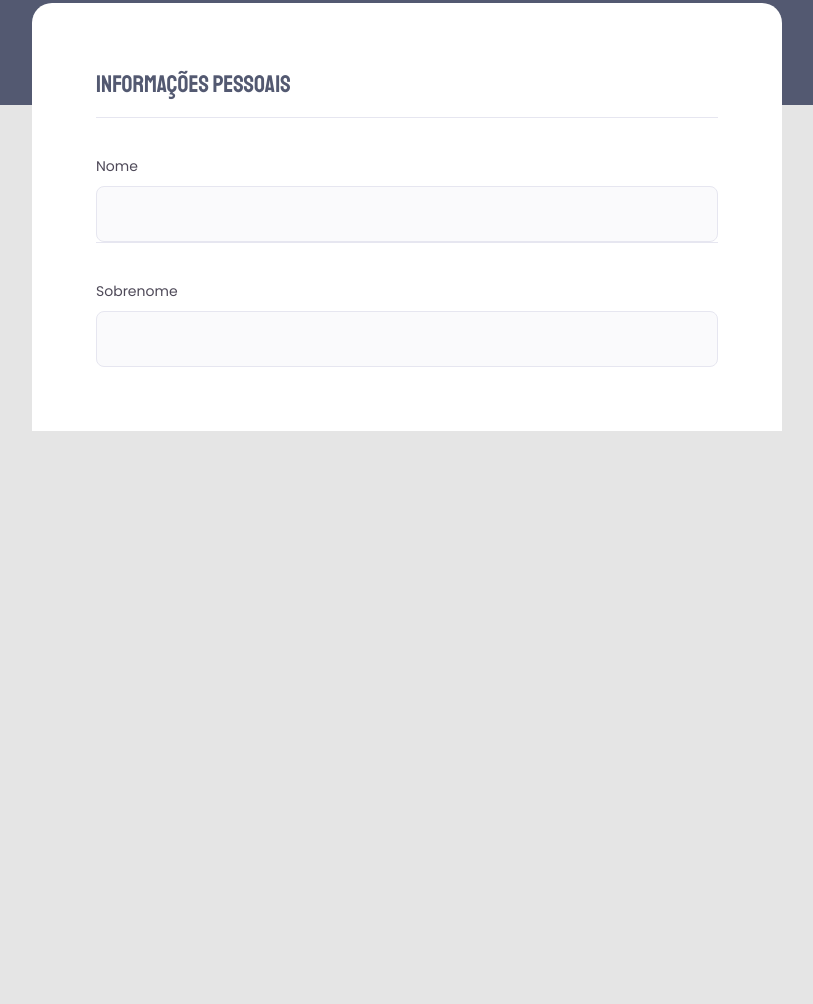
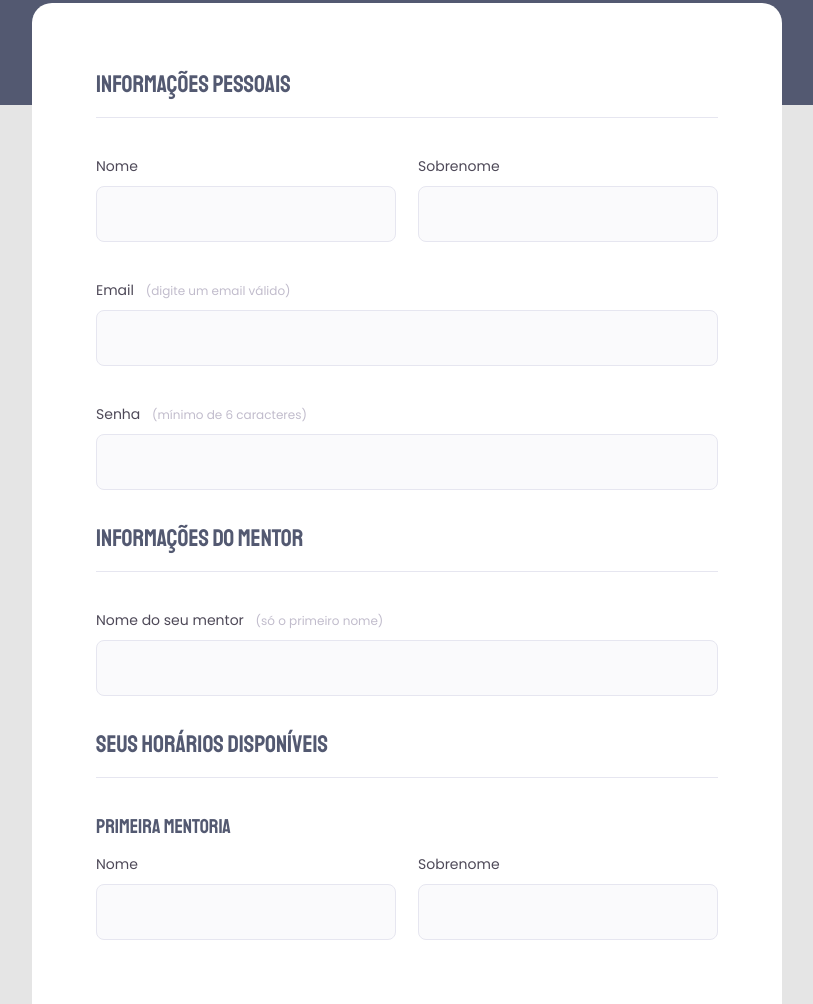
Before and after one commit to rafaelfrodz/rocketseat-explorer-desafio-n3-criando-forms, a plain HTML site: page index.html in a window 1280 px wide. Shown: the part 331-1335 px from the top of the page, without its empty margins (233-1046 px from the left). Before the commit the page ends 800 px from the top, so only its background shows below. Drawn offline with Linux system fonts and the light colour scheme.

Commit message:
Adicionei mais elementos ao html e fiz ajuste de padding e margin

```diff
--- a/index.html
+++ b/index.html
@@ -18,8 +18,6 @@
     </header>
     <form action="">
       <fieldset>
-
-
         <div class="fildset-wrapper">
           <legend>INFORMAÇÕES PESSOAIS</legend>
           <div class="people-name">
@@ -32,6 +30,39 @@
               <input type="text" name="" id="people-lastname">
             </div>
           </div>
+          <div class="input-wrapper">
+            <label for="people-email">Email <span>(digite um email válido)</span></label>
+            <input type="email" name="" id="people-email">
+          </div>
+          <div class="input-wrapper">
+            <label for="people-password">Senha <span>(mínimo de 6 caracteres)</span></label>
+            <input type="password" name="" id="people-password">
+          </div>
+        </div>
+      </fieldset>
+      <fieldset>
+        <div class="fildset-wrapper">
+          <legend>INFORMAÇÕES DO MENTOR</legend>
+          <div class="input-wrapper">
+            <label for="mentor-name">Nome do seu mentor <span>(só o primeiro nome)</span></label>
+            <input type="text" name="" id="mentor-name">
+          </div>
+        </div>
+      </fieldset>
+      <fieldset>
+        <div class="fildset-wrapper">
+          <legend>SEUS HORÁRIOS DISPONÍVEIS</legend>
+          <h2>PRIMEIRA MENTORIA</h2>
+          <div class="people-name">
+            <div class="input-wrapper ajust-padding">
+              <label for="people-name">Nome</label>
+              <input type="text" name="" id="people-name">
+            </div>
+            <div class="input-wrapper ajust-padding">
+              <label for="people-lastname">Sobrenome</label>
+              <input type="text" name="" id="people-lastname">
+            </div>
+          </div>
         </div>
       </fieldset>
   </form>
--- a/style.css
+++ b/style.css
@@ -9,7 +9,6 @@ h2,
 legend {
   font-family: 'Staatliches', cursive;
 }
-
 
 body {
   background-color: #E5E5E5;
@@ -66,6 +65,7 @@ form {
   display: flex;
   flex-direction: column;
   justify-content: center;
+  gap: 31px;
 
   background-color: #FFFFFF;
 
@@ -83,12 +83,14 @@ form fieldset {
 
   color: #535971;
 
-  margin-bottom: 16px;
+  padding-bottom: 16px;
+
+  border-bottom: 1px solid #E6E6F0;
 }
 
 .input-wrapper {
   padding-top: 36px;
-  border-top: 1px solid #E6E6F0;
+  width: 100%;
 
   display: flex;
   flex-direction: column;
@@ -103,14 +105,16 @@ form fieldset {
 }
 
 .input-wrapper label span {
-  font-family: 'Poppins';
-  font-style: normal;
-  font-weight: 400;
   font-size: 12px;
   line-height: 20px;
 
+  color: #C1BCCC;
 
-  color: #C1BCCC;
+  margin-left: 8px;
+}
+
+.input-wrapper label span:hover {
+  color: #75737b;
 }
 
 .input-wrapper input {
@@ -124,7 +128,21 @@ form fieldset {
   border-radius: 8px;
 }
 
-.input-wrapper .people-name {
+.people-name {
   display: flex;
   flex-direction: row;
+  gap: 22px;
 }
+
+.fildset-wrapper h2 {
+  font-weight: 400;
+  font-size: 20px;
+  line-height: 34px;
+
+  margin: 32px 0 8px;
+  color: #535971;
+}
+
+.ajust-padding {
+  padding: 0;
+}
```
